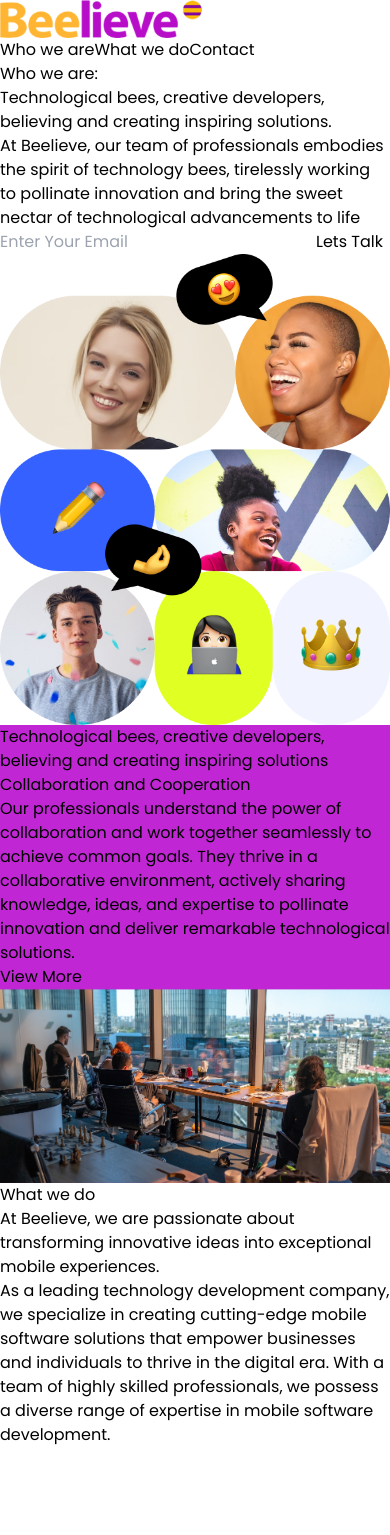
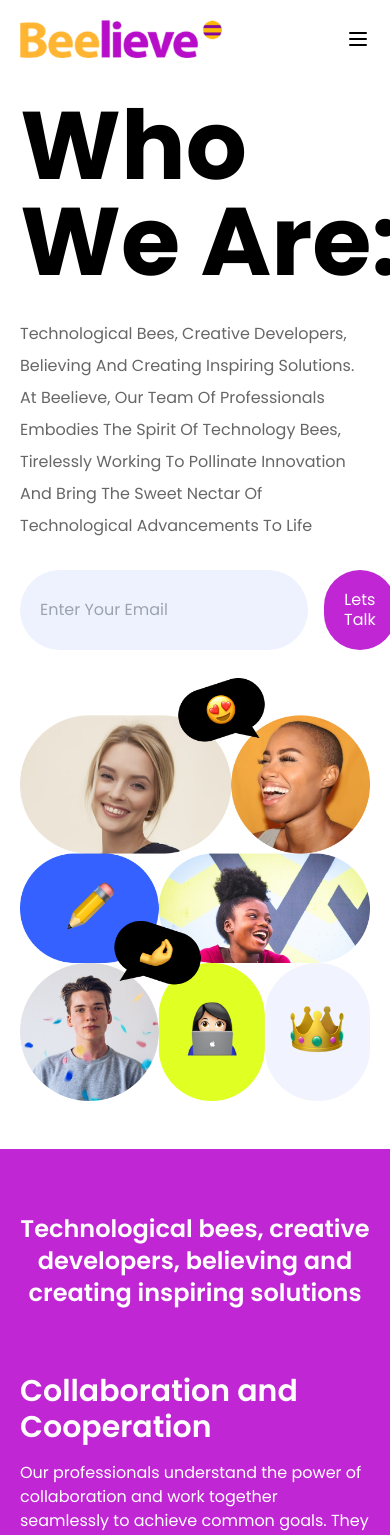
Before and after one commit to fcothiagofreitas/beelieve, a Next.js app: page / in a window 390 px wide. Shown: the top 1535 px of the page. Built offline with nearby package versions, Linux system fonts and the light colour scheme.

Commit message:
Mobile e desktop, contact page

```diff
--- /dev/null
+++ b/src/app/contact/page.tsx
@@ -0,0 +1,44 @@
+'use client'
+import Header from '@/components/header'
+
+export default function Contact() {
+  return (
+    <main>
+      <Header />
+      <section className="bg-left bg-contain relative bg-[#FFB532] bg-[url(../assets/bgcta.svg)] py-8 bg-no-repeat">
+        <section className="max-w-6xl p-5 m-auto flex flex-col gap-4">
+          <h2 className="text-black text-4xl capitalize leading-[56px]">
+            Contact
+          </h2>
+          <div className="flex flex-col gap-4 max-w-lg">
+            <p className="leading-loose text-black text-base font-normal ">
+              Ut in dui iaculis, sollicitudin tortor id, laoreet ipsum. Aliquam
+              molestie augue eget risus laoreet, id pretium turpis porttitor.
+            </p>
+          </div>
+        </section>
+      </section>
+      <section className="max-w-6xl p-5 m-auto ">
+        <form action="" className="flex flex-col gap-4 w-96 m-auto">
+          <input
+            type="text"
+            placeholder="Enter Your Email"
+            className="p-5 bg-indigo-50 rounded-full focus:outline-fuchsia-600"
+          />
+          <input
+            type="text"
+            placeholder="Enter Your Name"
+            className="p-5 bg-indigo-50 rounded-full focus:outline-fuchsia-600"
+          />
+          <textarea
+            placeholder="Content"
+            className="p-5 bg-indigo-50 rounded-3xl focus:outline-fuchsia-600"
+          />
+          <button className="p-5 bg-fuchsia-600 hover:bg-fuchsia-700 rounded-full text-white text-base font-medium capitalize leading-tight">
+            Lets Talk
+          </button>
+        </form>
+      </section>
+    </main>
+  )
+}
--- a/src/app/page.tsx
+++ b/src/app/page.tsx
@@ -1,3 +1,5 @@
+// sales@beelieve.dev
+'use client'
 import Image from 'next/image'
 
 import Logo from '@/assets/logo.svg'
@@ -6,25 +8,23 @@ import Contentwho from '@/assets/imagecontentwho.png'
 import MobileDev from '@/assets/mobiledev.png'
 import Staff from '@/assets/staff.png'
 import DigitalTransform from '@/assets/digitaltransform.png'
-import { Facebook, Instagram, MapPin, Twitter } from 'lucide-react'
+import CircleYellow from '@/assets/circleYellow.svg'
+import { ArrowRight, Facebook, Instagram, MapPin, Twitter } from 'lucide-react'
+import Header from '@/components/header'
 
 export default function Home() {
+  // const [colorMenuIcon, setColorMenuIcon] = useState('text-white')
+
   return (
     <main>
-      <header>
-        <Image src={Logo} alt="Beelieve Logo" />
-
-        <nav>
-          <a href="">Who we are</a>
-          <a href="">What we do</a>
-          <a href="">Contact</a>
-        </nav>
-      </header>
+      <Header />
       {/* Hero */}
-      <section>
-        <div>
-          <h1>Who we are:</h1>
-          <div>
+      <section className="max-w-6xl p-5 m-auto lg:grid-cols-2 lg:grid lg:gap-9 lg:items-center">
+        <div className="flex flex-col gap-7">
+          <h1 className="text-black text-8xl font-bold capitalize w-96">
+            Who we are:
+          </h1>
+          <div className="text-black text-opacity-60 text-base font-normal capitalize leading-loose">
             <p>
               Technological bees, creative developers, believing and creating
               inspiring solutions.
@@ -35,44 +35,68 @@ export default function Home() {
               bring the sweet nectar of technological advancements to life
             </p>
           </div>
-          <form action="">
-            <input type="text" placeholder="Enter Your Email" />
-            <button>Lets Talk</button>
+          <form action="" className="flex flex-row gap-4">
+            <input
+              type="text"
+              placeholder="Enter Your Email"
+              className="p-5 bg-indigo-50 rounded-full w-72 focus:outline-fuchsia-600"
+            />
+            <button className="p-5 bg-fuchsia-600 hover:bg-fuchsia-700 rounded-full text-white text-base font-medium capitalize leading-tight">
+              Lets Talk
+            </button>
           </form>
         </div>
-        <div>
+        <div className="py-7">
           <Image src={HeroImage} alt="Varios rostos sorrindo" quality={100} />
         </div>
       </section>
       {/* Who we are: */}
-      <section className="bg-fuchsia-600">
-        <h3>
+      <section className="bg-fuchsia-600" id="whoweare">
+        <section className="max-w-6xl px-5 py-16 m-auto">
+          <h3 className="text-center text-white text-2xl font-semibold mb-16 max-w-xl m-auto">
             Technological bees, creative developers, believing and creating
             inspiring solutions
           </h3>
-        <div>
-          <h2>Collaboration and Cooperation</h2>
-          <p>
+          <div className="mb-8 flex flex-col gap-4">
+            <h2 className="text-white text-3xl font-semibold">
+              Collaboration and Cooperation
+            </h2>
+            <p className="text-white text-base font-normal max-w-2xl">
               Our professionals understand the power of collaboration and work
               together seamlessly to achieve common goals. They thrive in a
               collaborative environment, actively sharing knowledge, ideas, and
               expertise to pollinate innovation and deliver remarkable
               technological solutions.
             </p>
-          <a href="">View More</a>
+            <a
+              href=""
+              className="text-white text-lg hover:decoration-2 font-bold underline capitalize leading-normal inline-flex"
+            >
+              View More
+              <ArrowRight />
+            </a>
           </div>
-        <div>
+          <div className="relative">
             <Image
               src={Contentwho}
               alt="Pessoas trabalhando com vista para predios da cidade"
+              className="rounded-tl-full rounded-tr-full rounded-br-full relative z-20"
+            />
+            <Image
+              src={CircleYellow}
+              alt="Bolinhas amarelas"
+              className="absolute -top-[30px] right-0 z-0"
             />
           </div>
         </section>
+      </section>
       {/* What we do */}
-      <section>
-        <div>
-          <h1>What we do</h1>
-          <div>
+      <section className="max-w-6xl p-5 m-auto" id="whatwedo">
+        <div className="flex flex-col gap-4 pt-8 lg:grid-cols-3 lg:grid lg:gap-9 lg:items-center">
+          <h1 className="text-black text-8xl font-bold capitalize w-96">
+            What we do
+          </h1>
+          <div className="text-black text-opacity-60 text-base font-normal capitalize leading-loose flex flex-col gap-4 col-span-2 max-w-2xl">
             <p>
               At Beelieve, we are passionate about transforming innovative ideas
               into exceptional mobile experiences.
@@ -86,7 +110,7 @@ export default function Home() {
             </p>
           </div>
         </div>
-        <div className="py-24 border-b border-black flex flex-col gap-8">
+        <div className="py-24 border-b border-black lg:grid-cols-2 lg:grid lg:gap-9 lg:items-center gap-8">
           <Image src={MobileDev} alt="" className="rounded-full" />
           <div className="flex flex-col gap-4">
             <h4 className="text-neutral-900 text-xl font-medium leading-snug">
@@ -109,15 +133,19 @@ export default function Home() {
             </p>
             <a
               href=""
-              className="h-5 text-neutral-900 text-lg font-medium underline leading-snug"
+              className="h-5 text-neutral-900 text-lg hover:decoration-2 font-medium underline leading-snug"
             >
               More shots from this project ↗
             </a>
           </div>
         </div>
 
-        <div className="py-24 border-b border-black flex flex-col gap-8">
-          <Image src={DigitalTransform} alt="" className="rounded-full" />
+        <div className="py-24 border-b border-black gap-8 lg:grid-cols-2 lg:grid lg:gap-9 lg:items-center ">
+          <Image
+            src={DigitalTransform}
+            alt=""
+            className="rounded-full lg:order-2"
+          />
           <div className="flex flex-col gap-4">
             <h4 className="text-neutral-900 text-xl font-medium leading-snug">
               Digital Transformation
@@ -136,14 +164,14 @@ export default function Home() {
 
             <a
               href=""
-              className="h-5 text-neutral-900 text-lg font-medium underline leading-snug"
+              className="h-5 text-neutral-900 hover:decoration-2 text-lg font-medium underline leading-snug"
             >
               More shots from this project ↗
             </a>
           </div>
         </div>
 
-        <div className="py-24 border-b border-black flex flex-col gap-8">
+        <div className="py-24 border-b border-black lg:grid-cols-2 lg:grid lg:gap-9 lg:items-center gap-8">
           <Image src={Staff} alt="" className="rounded-full" />
           <div className="flex flex-col gap-4">
             <h4 className="text-neutral-900 text-xl font-medium leading-snug">
@@ -163,7 +191,7 @@ export default function Home() {
             </p>
             <a
               href=""
-              className="h-5 text-neutral-900 text-lg font-medium underline leading-snug"
+              className="h-5 text-neutral-900 text-lg hover:decoration-2 font-medium underline leading-snug"
             >
               More shots from this project ↗
             </a>
@@ -171,24 +199,33 @@ export default function Home() {
         </div>
       </section>
       {/* CTA */}
-      <section className="bg-cover bg-left relative bg-[#FFB532] bg-[url(../assets/bgcta.svg)] py-16 bg-no-repeat">
+      <section className="mt-24 bg-left bg-contain relative bg-[#FFB532] bg-[url(../assets/bgcta.svg)] py-16 bg-no-repeat">
+        <section className="max-w-6xl p-5 m-auto flex flex-col gap-4">
           <h2 className="text-black text-4xl capitalize leading-[56px]">
             Impact and Value Creation
           </h2>
-        <div>
+          <div className="flex flex-col gap-4">
             <p className="leading-loose text-black text-base font-normal ">
               Our professionals, create impactful value through technology. They
-            leverage their skills and expertise to develop solutions that drive
-            business growth, enhance user experiences, and positively impact
-            society. They strive to make a meaningful difference through their
-            technological contributions.
+              leverage their skills and expertise to develop solutions that
+              drive business growth, enhance user experiences, and positively
+              impact society. They strive to make a meaningful difference
+              through their technological contributions.
             </p>
-          <a href="">View More</a>
+            <a
+              href=""
+              className="text-black text-lg font-bold underline hover:decoration-2 capitalize leading-normal inline-flex"
+            >
+              View More
+              <ArrowRight />
+            </a>
           </div>
         </section>
-      <footer className="flex flex-col gap-8 pt-14">
-        <section className="max-w-6xl p-5 flex gap-8 flex-col">
-          <div className="flex items-center flex-col gap-4">
+      </section>
+      {/* Footer */}
+      <footer className="flex flex-col gap-8 pt-12">
+        <section className="max-w-6xl w-full p-5 gap-8 m-auto lg:grid-cols-2 grid lg:gap-9">
+          <div className="flex items-center lg:items-start flex-col gap-4 ">
             <Image src={Logo} alt="Beelieve Logo" />
             <span className="flex">
               <MapPin /> Diam ullamcorper risus
@@ -236,11 +273,15 @@ export default function Home() {
           </div>
         </section>
         <section className="bg-black bg-opacity-80">
-          <section className="max-w-6xl p-5 items-center flex flex-col gap-4 text-white">
+          <section className="max-w-6xl p-5 m-auto items-center flex flex-col lg:flex-row lg:justify-between gap-4 text-white">
             <p>© 2023 Beelieve - All Rights Reserved</p>
             <div className="flex gap-8">
-              <a href="">Terms of use</a>
-              <a href="">Privacy policy</a>
+              <a href="" className="hover:decoration-2 hover:underline">
+                Terms of use
+              </a>
+              <a href="" className="hover:decoration-2 hover:underline">
+                Privacy policy
+              </a>
             </div>
           </section>
         </section>
--- /dev/null
+++ b/src/components/header/index.tsx
@@ -0,0 +1,68 @@
+import { X, Menu } from 'lucide-react'
+import Link from 'next/link'
+import Image from 'next/image'
+import { useState } from 'react'
+import Logo from '@/assets/logo.svg'
+
+export default function Header() {
+  const [open, setOpen] = useState(false)
+
+  function handleMenuClick() {
+    setOpen(!open)
+  }
+  return (
+    <header className="sticky top-0 bg-white z-50">
+      <section className="max-w-6xl p-5 m-auto lg:hidden">
+        <div className="flex justify-between items-center ">
+          <Link href="/">
+            <Image src={Logo} alt="Beelieve Logo" />
+          </Link>
+          {open ? (
+            <X className={`cursor-pointer `} onClick={handleMenuClick} />
+          ) : (
+            <Menu className={`cursor-pointer `} onClick={handleMenuClick} />
+          )}
+        </div>
+
+        {open && (
+          <nav className="flex justify-between items-center pt-8">
+            <a href="#whoweare" className="hover:underline hover:decoration-2">
+              Who we are
+            </a>
+            <a href="#whatwedo" className="hover:underline hover:decoration-2">
+              What we do
+            </a>
+            <Link
+              href="/contact"
+              className="hover:underline hover:decoration-2"
+            >
+              Contact
+            </Link>
+          </nav>
+        )}
+      </section>
+
+      <section className="max-w-6xl p-5 m-auto max-lg:hidden ">
+        <div className="flex justify-between items-center ">
+          <Link href="/">
+            <Image src={Logo} alt="Beelieve Logo" />
+          </Link>
+          <nav className="flex items-center gap-16">
+            <a href="#whoweare" className="hover:underline hover:decoration-2">
+              Who we are
+            </a>
+            <a href="#whatwedo" className="hover:underline hover:decoration-2">
+              What we do
+            </a>
+            <Link
+              href="/contact"
+              className="hover:underline hover:decoration-2"
+            >
+              Contact
+            </Link>
+          </nav>
+        </div>
+      </section>
+    </header>
+  )
+}
```
Lines whose indentation alone changed are shown as unchanged.
